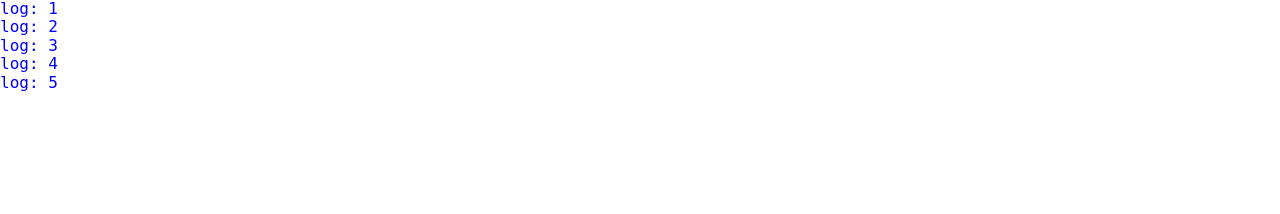
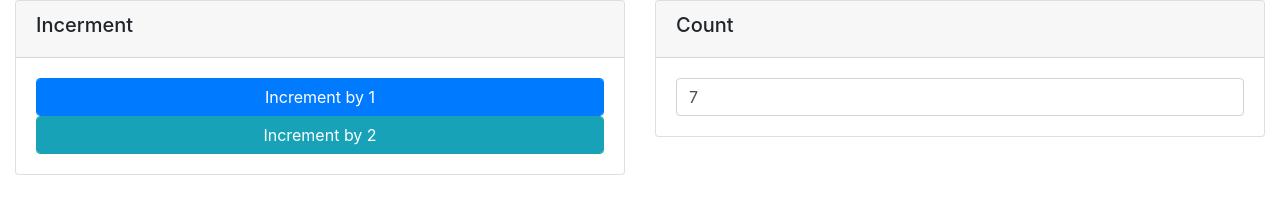
Before and after one commit to ksmigrod/rxjs-9781788838429, a website built with webpack: page index.html in a window 1280 px wide. Built offline with nearby package versions, Linux system fonts and the light colour scheme.

Commit message:
Full example without Angular.

```diff
--- a/css/main.css
+++ b/css/main.scss
@@ -1,3 +1,5 @@
+@import '~bootstrap/scss/bootstrap';
+
 div#log {
     font-family: "monospace";
 }
--- a/index.html
+++ b/index.html
@@ -7,7 +7,40 @@
 </head>
 
 <body>
-    <div id="log"></div>
+    <div class="container-fluid">
+        <form>
+            <div class="row">
+                <div class="col-6">
+                    <div class="card">
+                        <div class="card-header">
+                            <h5>Incerment</h5>
+                        </div>
+                        <div class="card-body">
+                            <input type="button" id="incrementBy1" class="btn btn-primary form-control" role="button"
+                                   value="Increment by 1"/>
+                            <input type="button" id="incrementBy2" class="btn btn-info form-control" role="button"
+                                   value="Increment by 2"/>
+                        </div>
+                    </div>
+                </div>
+                <div class="col-6">
+                    <div class="card">
+                        <div class="card-header">
+                            <h5>Count</h5>
+                        </div>
+                        <div class="card-body">
+                            <input type="number" class="form-control" id="counter" value="0"/>
+                        </div>
+                    </div>
+                </div>
+            </div>
+        </form>
+        <div class="row">
+            <div class="col-12">
+                <div id="log"></div>
+            </div>
+        </div>
+    </div>
 </body>
 
 </html>
--- a/main.ts
+++ b/main.ts
@@ -1,5 +1,6 @@
-import './css/main.css';
-import {Observable} from 'rxjs';
+import './css/main.scss';
+import 'bootstrap';
+import {BehaviorSubject, fromEvent, Observable} from 'rxjs';
 
 // ****
 //
@@ -15,18 +16,29 @@ import {Observable} from 'rxjs';
 //     }, 1000);
 // });
 
-const source$ = new Observable<number>((observer) => {
-    let i = 1;
+const source$ = (() => {
+    const tmp$ = new BehaviorSubject<number>(1);
+    fromEvent(document.querySelector('#incrementBy1'), 'click')
+        .subscribe(() => {
+            tmp$.next(1);
+        });
+    fromEvent(document.querySelector('#incrementBy2'), 'click')
+        .subscribe(() => {
+            tmp$.next(2);
+        });
+    return tmp$.asObservable();
+})();
+
+function createCounter(selector: string, stepObservable$: Observable<number>): void {
+    const display: HTMLInputElement = document.querySelector(selector);
+    let counter = 0;
+    let step = 1;
+
+    stepObservable$.subscribe((data) => step = data);
     setInterval(() => {
-        observer.next(i++);
-        if (i == 20) {
-            observer.complete();
-        }
+        counter = counter + step;
+        display.value = String(counter);
     }, 1000);
-});
+}
 
-source$.subscribe(
-    console.log,
-    console.warn,
-    () => console.log('complete')
-);
+createCounter('#counter', source$);
--- a/polyfill.js
+++ b/polyfill.js
@@ -1,5 +1,3 @@
-import 'normalize.css';
-
 console.log('polyfill');
 var log = document.querySelector('#log');
 ['log','debug','info','warn','error'].forEach(function (verb) {
--- a/webpack.config.js
+++ b/webpack.config.js
@@ -23,12 +23,15 @@ module.exports = {
     },
     module: {
         rules: [{
-            test: /.ts$/,
+            test: /\.ts$/,
             use: 'ts-loader',
         },{
-            test: /.css$/,
+            test: /\.css$/,
             use: ['style-loader', 'css-loader'],
-        }],
+        },{
+            test: /\.(scss|saas)$/,
+            use: ['style-loader', 'css-loader', 'sass-loader'],
+	    }],
     },
     plugins: [
         new HtmlWebpackPlugin({
```
Also changed, not shown: package.json (+6 -1 lines), 1 other file.
